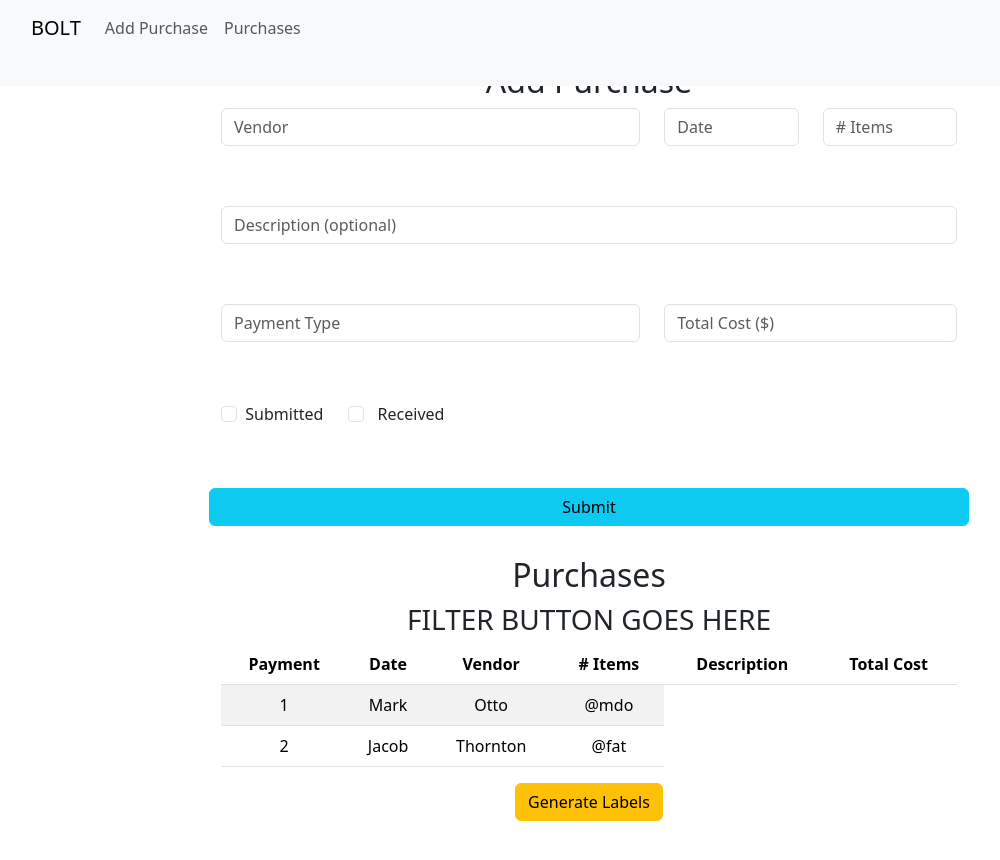
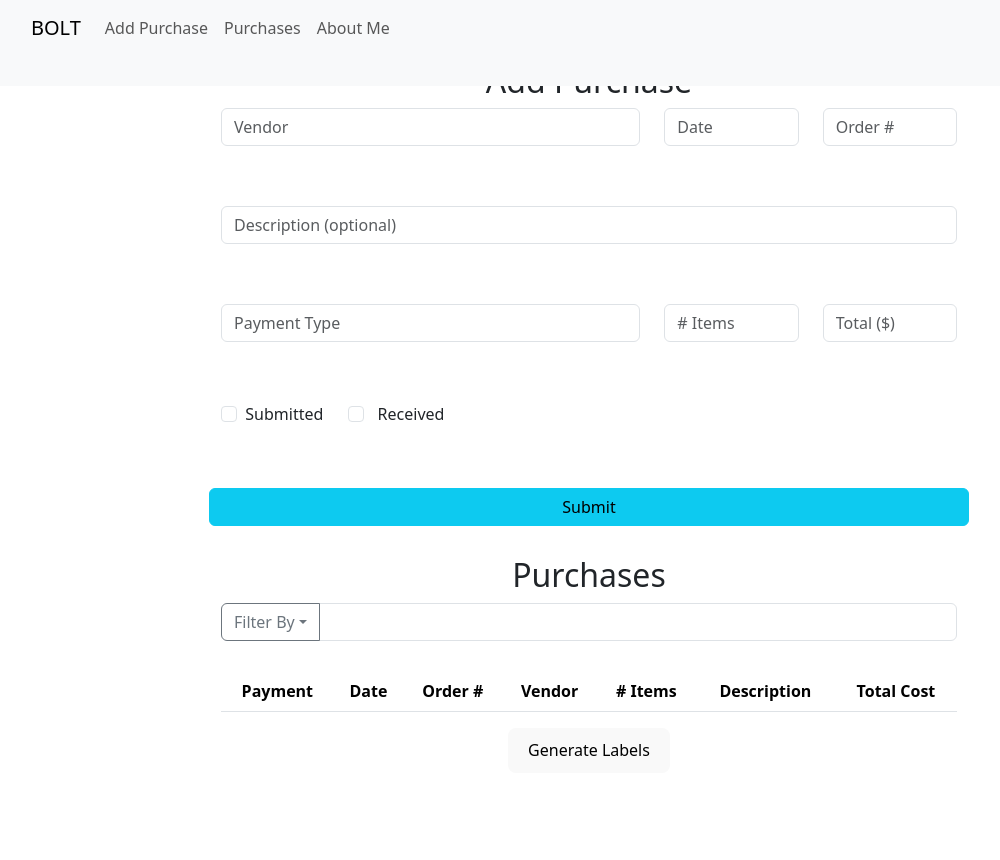
Before and after one commit to jennahuttunen/mvp-leo, a React (Vite) app in the folder client/: page /purchases in a window 1280 px wide. Shown: the top 860 px of the page, without its empty margins (51-1051 px from the left). After the commit the page ends 835 px from the top, so only its background shows below. Built offline with nearby package versions, Linux system fonts and the light colour scheme.

Commit message:
Fix navbar and begin mapping data from AddPurchase form onto PurchasesTable

```diff
--- a/client/src/components/AddProduction.jsx
+++ b/client/src/components/AddProduction.jsx
@@ -3,7 +3,7 @@ import Form from "react-bootstrap/Form";
 import InputGroup from "react-bootstrap/InputGroup";
 
 const AddProduction = ({ getProductions }) => {
-  // Initialize useState with an empty object
+  // Initialize useState with an empty productions object
   const EmptyForm = {
     title: "",
     description: "",
--- a/client/src/components/AddPurchasesForm.jsx
+++ b/client/src/components/AddPurchasesForm.jsx
@@ -2,50 +2,137 @@ import Col from "react-bootstrap/Col";
 import Form from "react-bootstrap/Form";
 import Row from "react-bootstrap/Row";
 import Button from "react-bootstrap/Button";
+import { useState } from "react";
 
-function AddPurchasesForm() {
+function AddPurchasesForm({ getPurchases }) {
+  // Initialize useState with an empty purchases obj
+  const EmptyForm = {
+    vender: "",
+    date: "",
+    order_num: 0,
+    description: "",
+    payment_type: "",
+    items: 0,
+    total: 0,
+    reimb_submitted: false,
+    reimb_received: false,
+  };
+
+  // Create a piece of state to change the purchase data
+  const [purchase, setPurchase] = useState(EmptyForm);
+
+  const handleAddPurchase = async () => {
+    try {
+      let response = await fetch("/api/purchases", {
+        method: "POST",
+        headers: {
+          "Content-Type": "application/json",
+        },
+        body: JSON.stringify(purchase),
+      });
+
+      if (response.ok) {
+        //call getPurchases
+      } else {
+        alert(`Server error: ${response.status} ${response.statusText}`);
+      }
+    } catch (error) {
+      alert(`Network error: ${error.message}`);
+    }
+  };
+
+  // You'll need a handleChange
+  const handleInputChange = (e) => {
+    let { name, value } = e.target;
+    setProduction((state) => ({
+      ...state,
+      [name]: value,
+    }));
+  };
+
+  // You'll need a handleSubmit
+  const handleSubmit = (e) => {
+    e.preventDefault();
+    // pass data back up to the parent
+    handleAddPurchase(purchase);
+    setProduction((purchase) => EmptyForm);
+  };
+
   return (
     <div id="add-purchase">
       <h2>Add Purchase</h2>
-      <Form>
+      <Form onSubmit={handleSubmit}>
         <Row>
           <Col xs={7}>
-            <Form.Control placeholder="Vendor" />
+            <Form.Control
+              name="vender"
+              onChange={(e) => handleInputChange(e)}
+              placeholder="Vendor"
+            />
           </Col>
           <Col>
-            <Form.Control placeholder="Date" />
+            <Form.Control
+              name="date"
+              onChange={(e) => handleInputChange(e)}
+              placeholder="Date"
+            />
           </Col>
           <Col>
-            <Form.Control placeholder="# Items" />
+            <Form.Control
+              name="order_num"
+              onChange={(e) => handleInputChange(e)}
+              placeholder="Order #"
+            />
           </Col>
         </Row>
         <Row>
           <Col>
-            <Form.Control placeholder="Description (optional)" />
+            <Form.Control
+              name="description"
+              onChange={(e) => handleInputChange(e)}
+              placeholder="Description (optional)"
+            />
           </Col>
         </Row>
         <Row>
           <Col xs={7}>
-            <Form.Control placeholder="Payment Type" />
+            <Form.Control
+              name="payment_type"
+              onChange={(e) => handleInputChange(e)}
+              placeholder="Payment Type"
+            />
           </Col>
           <Col>
-            <Form.Control placeholder="Total Cost ($)" />
+            <Form.Control
+              name="items"
+              onChange={(e) => handleInputChange(e)}
+              placeholder="# Items"
+            />
+          </Col>
+          <Col>
+            <Form.Control
+              name="total"
+              onChange={(e) => handleInputChange(e)}
+              placeholder="Total ($)"
+            />
           </Col>
         </Row>
         <Row>
           <Col xs={2}>
             <Form.Check
-              // prettier-ignore
+              name="reimb_submitted"
+              onChange={(e) => handleInputChange(e)}
               type="checkbox"
-              id={`default-checkbox`}
+              id={`default-checkbox reimb_submitted `}
               label={`Submitted`}
             />
           </Col>
           <Col xs={2}>
             <Form.Check
-              // prettier-ignore
+              name="reimb_received"
+              onChange={(e) => handleInputChange(e)}
               type="checkbox"
-              id={`default-checkbox`}
+              id={`default-checkbox reimb_received`}
               label={`Received`}
             />
           </Col>
--- a/client/src/components/GlobalNavbar.jsx
+++ b/client/src/components/GlobalNavbar.jsx
@@ -8,16 +8,17 @@ const GlobalNavbar = ({ links }) => {
       <Navbar bg="light" data-bs-theme="light" className="fixed-top">
         <Container>
           {/* Add Home link to Navbar.Brand */}
-          <Navbar.Brand href="#home">BOLT</Navbar.Brand>
+          <Navbar.Brand href="/">BOLT</Navbar.Brand>
           <Nav className="me-auto">
             {links.map((link) => (
-              <Nav.Link href={link.path} key={link.id}>
+              <Nav.Link
+                href={link.path}
+                key={link.id}
+                target={link.target ? link.target : null}
+              >
                 {link.label}
               </Nav.Link>
             ))}
-            {/* <Nav.Link href="www.linkedin.com/in/leo-bonjo" target="_blank">
-              About Me
-            </Nav.Link> Can't get it to remove LocalHost:4000 from the url... */}
           </Nav>
         </Container>
       </Navbar>
--- a/client/src/components/Homepage.jsx
+++ b/client/src/components/Homepage.jsx
@@ -13,9 +13,9 @@ const Homepage = () => {
 
   const [productions, setProductions] = useState([]);
   // Productions is the array fetched from the db which will replace []
-
-  // Broken???
-  const getProductions = (req, res) => {
+  /// Every 500 means a server side error - first check the terminal running the backend
+  // Broken??? "res is not defined", "status is not defined"
+  const getProductions = () => {
     fetch("/api/productions")
       .then((res) => res.json()) // Wait to see if the server can satisfy request
       .then((json) => {
@@ -23,7 +23,7 @@ const Homepage = () => {
         setProductions(json);
       })
       .catch((error) => {
-        res.status(500).send({ error: error.message });
+        console.log(error);
       });
   };
 
@@ -32,7 +32,7 @@ const Homepage = () => {
   }, []); // How do I make the useEffect refetch every time a production is added?
 
   return (
-    <div className="container-fluid">
+    <div id="homepage" className="container-fluid">
       <GlobalNavbar links={links} />
       <h1>Expense Tracker</h1>
       <h1>Home Page</h1>
--- a/client/src/components/Purchases.jsx
+++ b/client/src/components/Purchases.jsx
@@ -1,18 +1,33 @@
 import PurchasesTable from "./PurchasesTable";
 import AddPurchasesForm from "./AddPurchasesForm";
 import Navbar from "./GlobalNavbar";
+import { useState } from "react";
+
 const Purchases = () => {
   // Links for the navbar
   const links = [
-    { id: 1, label: "Add Purchase", path: "#add-purchase", target: "" },
-    { id: 2, label: "Purchases", path: "#purchases-table", target: "" },
+    { id: 1, label: "Add Purchase", path: "#add-purchase" },
+    { id: 2, label: "Purchases", path: "#purchases-table" },
+    {
+      id: 3,
+      label: "About Me",
+      path: "https://linkedin.com/in/leo-bonjo",
+      target: "_blank",
+    },
   ];
+
+  const [purchases, setPurchases] = useState([]);
+  // Purchases is the array fetched from the db
+
+  const getPurchases = () => {
+    alert("You did something!");
+  };
 
   return (
     <div>
       <Navbar links={links} />
-      <AddPurchasesForm />
-      <PurchasesTable />
+      <AddPurchasesForm getPurchases={getPurchases} />
+      <PurchasesTable purchases={purchases} />
     </div>
   );
 };
--- a/client/src/components/PurchasesTable.jsx
+++ b/client/src/components/PurchasesTable.jsx
@@ -1,16 +1,38 @@
 import Table from "react-bootstrap/Table";
 import Button from "react-bootstrap/Button";
+import Dropdown from "react-bootstrap/Dropdown";
+import DropdownButton from "react-bootstrap/DropdownButton";
+import Form from "react-bootstrap/Form";
+import InputGroup from "react-bootstrap/InputGroup";
 
-const PurchasesTable = () => {
+const PurchasesTable = ({ purchases }) => {
   return (
     <div id="purchases-table">
       <h2>Purchases</h2>
-      <h3>FILTER BUTTON GOES HERE</h3>
+      <div id="filter-button">
+        <InputGroup className="mb-3">
+          <DropdownButton
+            variant="outline-secondary"
+            title="Filter By"
+            id="input-group-dropdown-1"
+          >
+            <Dropdown.Item href="#">Payment</Dropdown.Item>
+            <Dropdown.Item href="#">Vendor</Dropdown.Item>
+            <Dropdown.Item href="#">Date</Dropdown.Item>
+            <Dropdown.Item href="#">Reimbursement (?)</Dropdown.Item>
+          </DropdownButton>
+          <Form.Control
+            name="filter-by"
+            aria-label="Text input with dropdown button"
+          />
+        </InputGroup>
+      </div>
       <Table striped>
         <thead>
           <tr>
             <th>Payment</th>
             <th>Date</th>
+            <th>Order #</th>
             <th>Vendor</th>
             <th># Items</th>
             <th>Description</th>
@@ -18,21 +40,33 @@ const PurchasesTable = () => {
           </tr>
         </thead>
         <tbody>
-          <tr>
-            <td>1</td>
-            <td>Mark</td>
-            <td>Otto</td>
-            <td>@mdo</td>
-          </tr>
-          <tr>
-            <td>2</td>
-            <td>Jacob</td>
-            <td>Thornton</td>
-            <td>@fat</td>
-          </tr>
+          {purchases.map((pur) => {
+            const {
+              vender,
+              date,
+              order_num,
+              description,
+              payment_type,
+              items,
+              total,
+              reimb_submitted,
+              reimb_received,
+            } = pur;
+            return (
+              <tr>
+                <td>{payment_type}</td>
+                <td>{date}</td>
+                <td>{order_num}</td>
+                <td>{vender}</td>
+                <td>{items}</td>
+                <td>{description}</td>
+                <td>{total}</td>
+              </tr>
+            );
+          })}
         </tbody>
       </Table>
-      <Button variant="warning">Generate Labels</Button>
+      <button>Generate Labels</button>
     </div>
   );
 };
```
